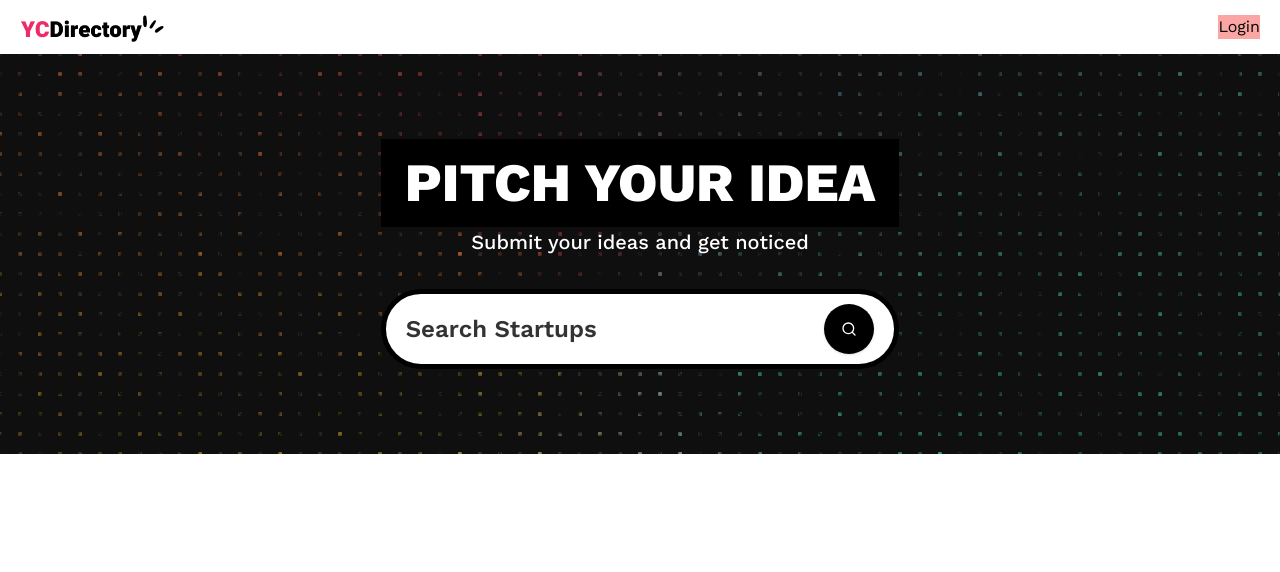
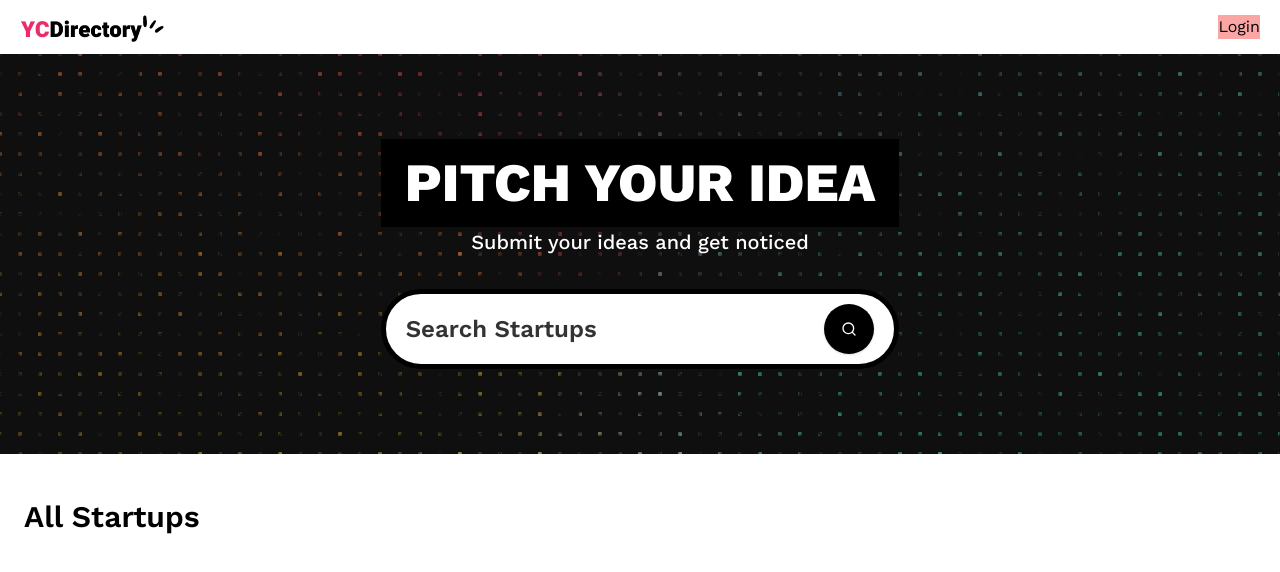
Before and after one commit to Blankscreen-exe/yc_directory, a Next.js app: page / in a window 1280 px wide. Shown: the top 572 px of the page. Built offline with nearby package versions, Linux system fonts and the light colour scheme; no server answers.

Commit message:
feat(search): add current search status

```diff
--- a/app/(root)/page.tsx
+++ b/app/(root)/page.tsx
@@ -18,6 +18,13 @@
           <SearchForm query={query}/>
         </div>
       </section>
+
+      <section className="section_container">
+        <p className='text-30-semibold'>
+          {query ? `Search results for: "${query}"` : 'All Startups'}
+        </p>
+      </section>
+
     </>
   );
 }
```
Lines whose indentation alone changed are shown as unchanged.
